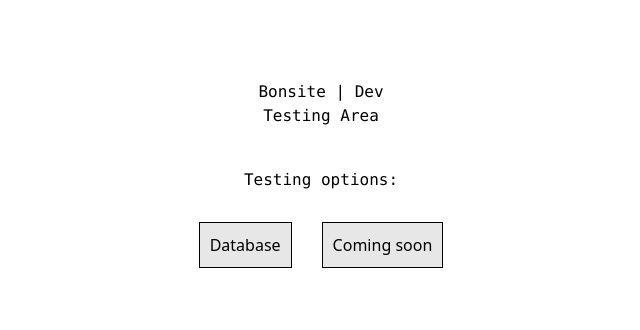
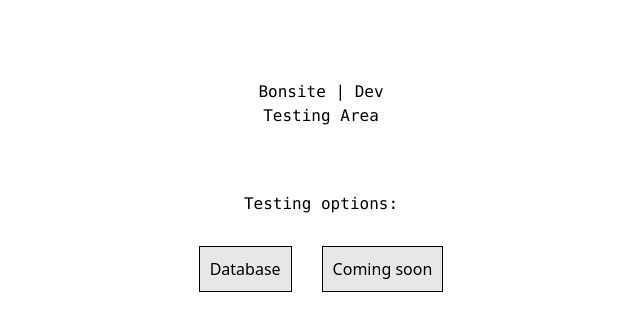
Before and after one commit to bonsite/bonsite, a Next.js app in the folder bonsite/: page /testing in a window 1280 px wide. Shown: the top 330 px of the page, without its empty margins (319-959 px from the left). Built offline with nearby package versions, Linux system fonts and the light colour scheme.

Commit message:
create global button design

```diff
--- a/bonsite/src/app/globals.css
+++ b/bonsite/src/app/globals.css
@@ -9,3 +9,21 @@
     display: flex;
     justify-content: center;
 }
+
+.simpleButton{
+    background-color: rgb(231, 231, 231);
+    height: fit-content;
+    padding: 10px;
+    border: 1px black solid;
+    transition: .05s;
+}
+
+.simpleButton:hover:enabled{
+    background-color: rgb(199, 199, 199);
+    transition: .05s;
+}
+
+.simpleButton:active:enabled{
+    scale: .975;
+    transition: .05s;
+}
--- a/bonsite/src/app/testing/layout.tsx
+++ b/bonsite/src/app/testing/layout.tsx
@@ -17,6 +17,7 @@ export default function RootLayout({
         <div className="text-center w-screen font-mono mt-20">
             <h1>Bonsite | Dev</h1>
             <h2>Testing Area</h2>
+            <button></button>
         </div>
 
         {children}
--- a/bonsite/src/app/testing/page.tsx
+++ b/bonsite/src/app/testing/page.tsx
@@ -14,8 +14,8 @@ export default function Page() {
                 <h3 className='font-mono mt-10'>Testing options:</h3>
 
                 <div className="testingOptionsTable">
-                    <Link href="./testing/database"><button className='testingOptionsButton'>Database</button></Link>
-                    <Link href=""><button className='testingOptionsButton' disabled>Coming soon</button></Link>
+                    <Link href="./testing/database"><button className='simpleButton'>Database</button></Link>
+                    <Link href=""><button className='simpleButton' disabled>Coming soon</button></Link>
                 </div>
 
                 </div>
--- a/bonsite/src/app/testing/style.css
+++ b/bonsite/src/app/testing/style.css
@@ -8,21 +8,3 @@
     gap: 30px;
     margin-top: 30px;
 }
-
-.testingOptionsButton{
-    background-color: rgb(231, 231, 231);
-    height: fit-content;
-    padding: 10px;
-    border: 1px black solid;
-    transition: .05s;
-}
-
-.testingOptionsButton:hover:enabled{
-    background-color: rgb(199, 199, 199);
-    transition: .05s;
-}
-
-.testingOptionsButton:active:enabled{
-    scale: .975;
-    transition: .05s;
-}
```
